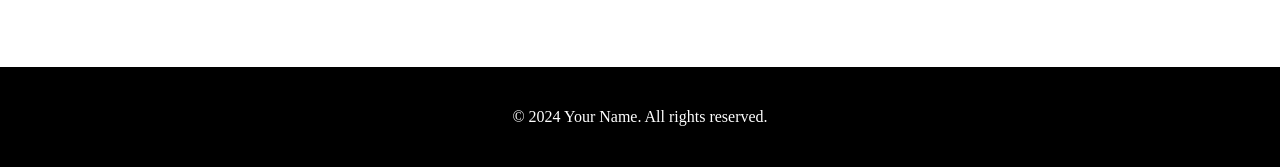
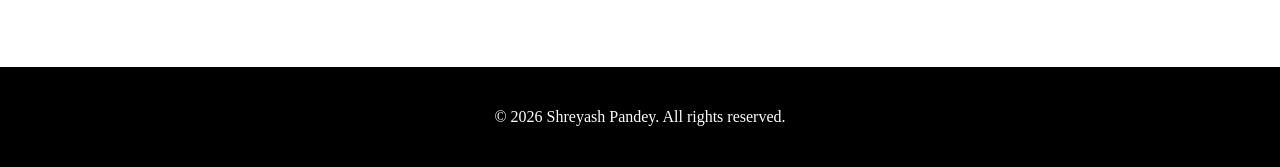
Before and after one commit to Shreyash0708/Portfolio, a Django app: page /about/ in a window 1280 px wide. Shown: the part 639-806 px from the top of the page. Run offline with Django 5.2, Linux system fonts and the light colour scheme.

Commit message:
done updation

```diff
--- a/templates/layout.html
+++ b/templates/layout.html
@@ -14,7 +14,7 @@
 <body>
     <nav class="nav">
         <div class="logo">
-            <img src="/resources/loho.png" alt="clean" class="loho">
+            <img src="{% static 'resources/loho.png' %}" alt="clean" class="loho">
         </div>
         {% block dark %}
         {% endblock %}
@@ -33,9 +33,9 @@
         <div class="bt">
             <ul>
                 <li id="inst">
-                    <a href= "https://www.instagram.com/_Shreyash0708_/" class="b"><img src="/resources/instagram.png" class="instant"></a>
-                    <a href="https://github.com/Shreyash0708" class="b"><img src="/resources/git.jpg" alt=""  class="instant"></a>
-                    <a href="https://www.linkedin.com/in/shreyash-pandey-823b27320/"  class="b"><img src="/resources/linkedlin.webp" class="instant"alt=""></a>
+                    <a href= "https://www.instagram.com/_Shreyash0708_/" class="b"><img src="{% static 'resources/instagram.png' %}" class="instant"></a>
+                    <a href="https://github.com/Shreyash0708" class="b"><img src="{% static 'resources/git.jpg' %}" alt=""  class="instant"></a>
+                    <a href="https://www.linkedin.com/in/shreyash-pandey-823b27320/"  class="b"><img src="{% static 'resources/linkedlin.webp' %}" class="instant"alt=""></a>
                 </li>
             </ul>
         </div>
@@ -45,7 +45,7 @@
     {% endblock %}
     <div class="footer">
 
-        <p class="foot">&copy; 2024 Your Name. All rights reserved.</p>
+        <p class="foot">&copy; 2026 Shreyash Pandey. All rights reserved.</p>
 
     </div>
 
```
